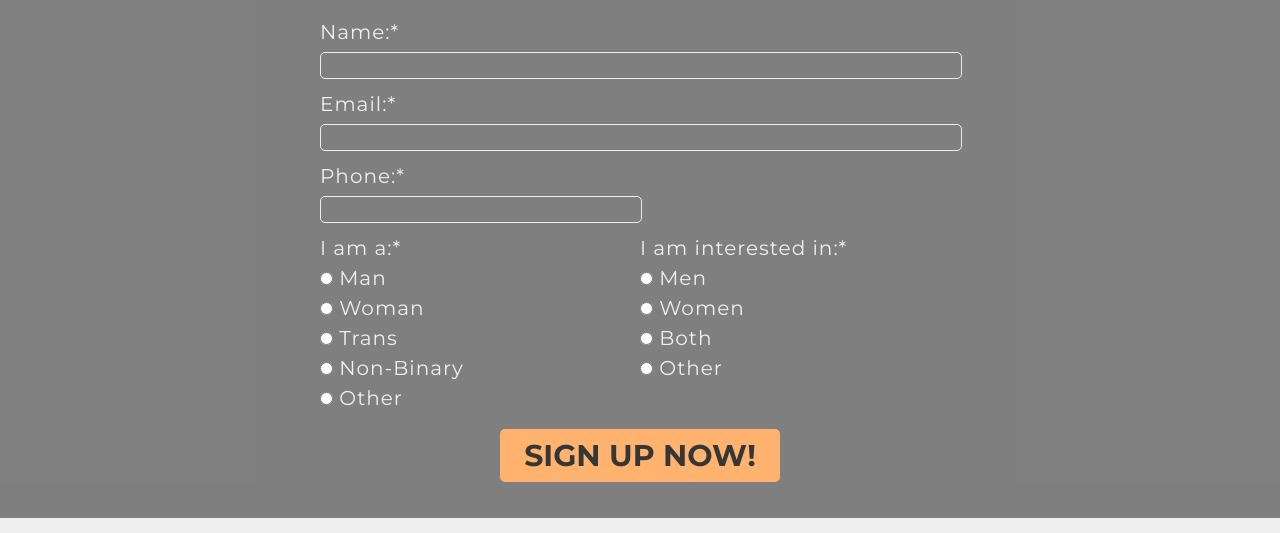
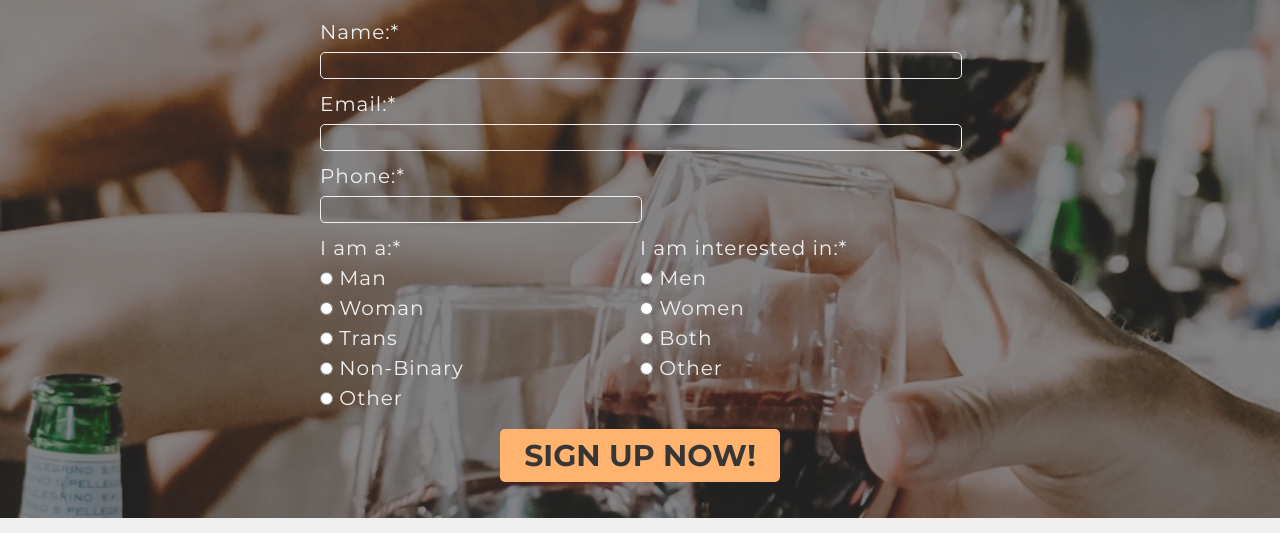
Before and after one commit to NgenNo9/project-1-DateIRL, a plain HTML site: page sign-up.html in a window 1280 px wide. Shown: the part 279-812 px from the top of the page. Drawn offline with Linux system fonts and the light colour scheme; the site is published under a folder, as on GitHub Pages, so addresses that start at the root find nothing.

Commit message:
Fix file path for background image in form page

```diff
--- a/assets/CSS/style.css
+++ b/assets/CSS/style.css
@@ -84,7 +84,7 @@ a {
 
 #hero-section {
     width: 100%;
-    background: url(/assets/images/glasses-clinking.jpeg);
+    background: url(../images/glasses-clinking.jpeg);
     background-position: center;
     background-size: cover;
     background-repeat: no-repeat;
```
